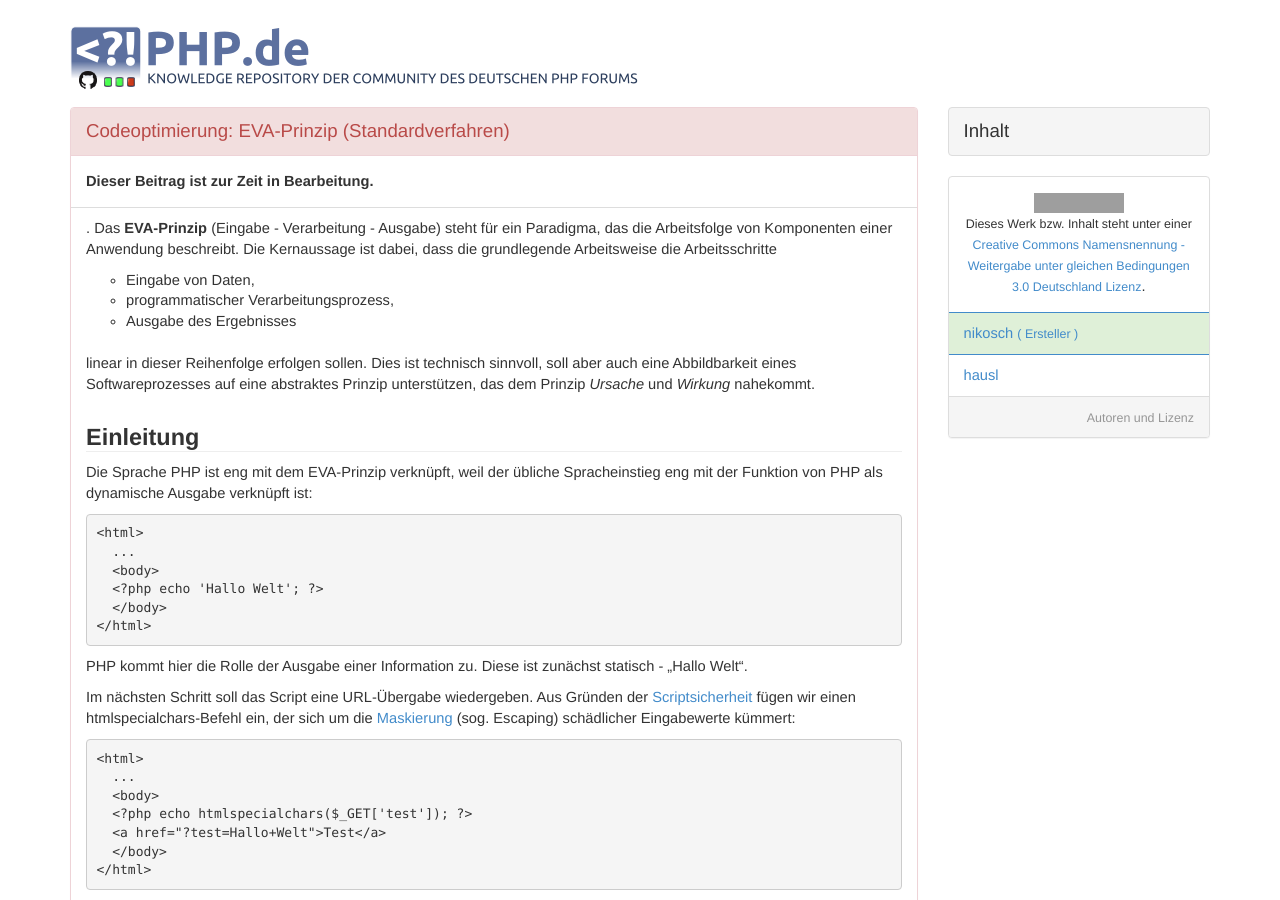
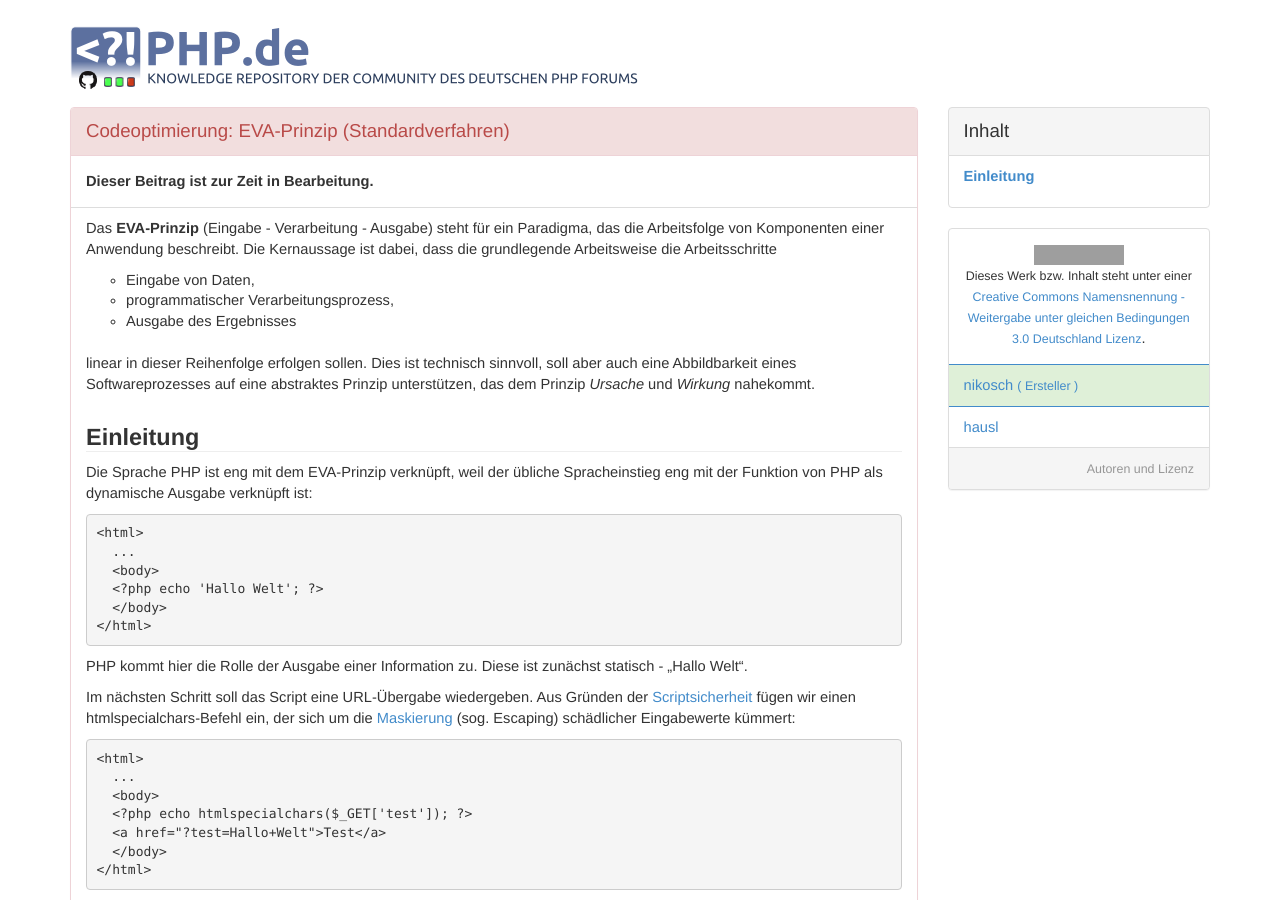
Before and after one commit to php-de/php-de.github.io, a Jekyll site: the page built from code-optimizing/eva-prinzip.md, in a window 1280 px wide and 900 px high. Built offline with Jekyll 4.4.1, drawn with Linux system fonts in a browser that asks for light colours; grey boxes are pictures that could not be loaded.

Commit message:
Update eva-prinzip.md

```diff
--- a/code-optimizing/eva-prinzip.md
+++ b/code-optimizing/eva-prinzip.md
@@ -12,19 +12,21 @@ author:
 creator: nikosch
 
 inhalt:
-    -   name: ""
-        anchor:
+    -   name: "Einleitung"
+        anchor: einleitung
         simple: ""
 
 entry-type: in-progress
 ---
-.
+
 Das **EVA-Prinzip** (Eingabe - Verarbeitung - Ausgabe) steht für ein Paradigma, das die Arbeitsfolge von Komponenten einer Anwendung beschreibt. Die Kernaussage ist dabei, dass die grundlegende Arbeitsweise die Arbeitsschritte
+
 
 - Eingabe von Daten,
 - programmatischer Verarbeitungsprozess,
 - Ausgabe des Ergebnisses
 <br>
+
 
 linear in dieser Reihenfolge erfolgen sollen. Dies ist technisch sinnvoll, soll aber auch eine Abbildbarkeit eines Softwareprozesses auf eine abstraktes Prinzip unterstützen, das dem Prinzip *Ursache* und *Wirkung* nahekommt.
 
```
